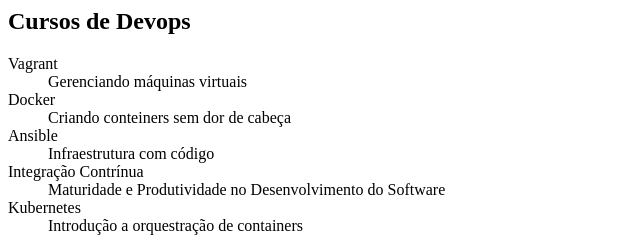
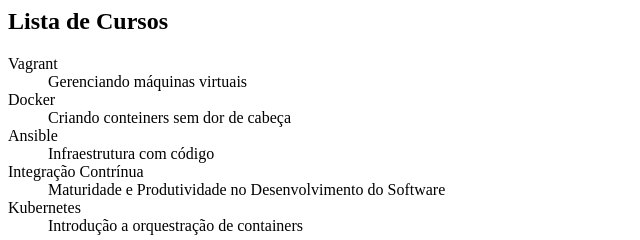
Before and after one commit to ftpbueno/alura-git, a plain HTML site: page index.html in a window 1280 px wide. Shown: the full height of the page, 0-640 px from the left. Drawn offline with Linux system fonts and the light colour scheme.

Commit message:
Melhorando formato

```diff
--- a/index.html
+++ b/index.html
@@ -5,7 +5,7 @@
 	<title>Cursos da Alura</title>
 </head>
 <body>
-	<h2>Cursos de Devops</h2>
+	<h2> Lista de Cursos</h2>
 
 
 	<dl>
```
